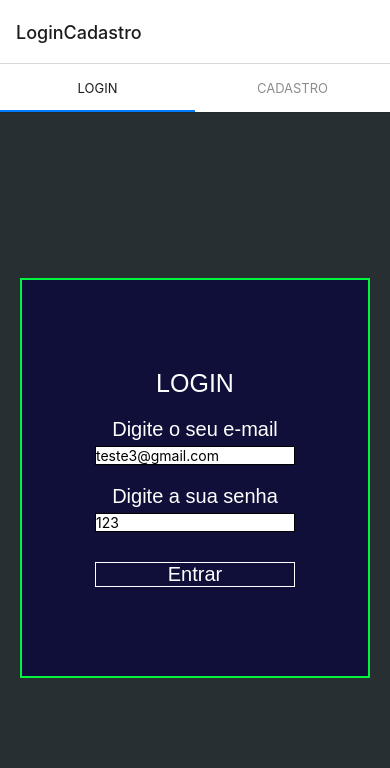
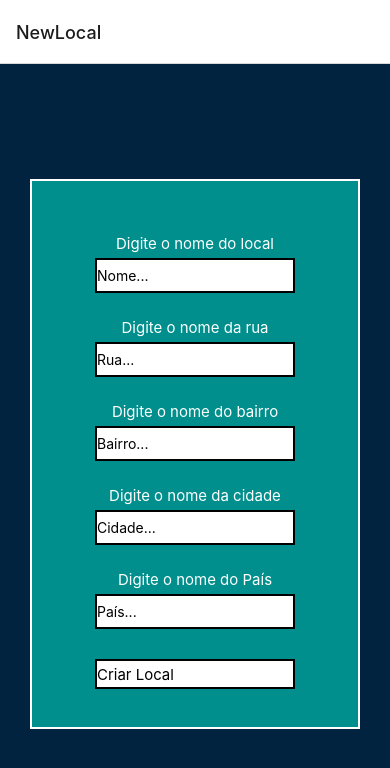
Before and after one commit to batista29/tcc, a React Native app in the folder playOnMatch/mobile/playonmatch/: screen / in a window 390 px wide. Shown: the top 768 px of the page. Built offline with nearby package versions, Linux system fonts and the light colour scheme.

Commit message:
Tela local feita

```diff
--- a/playOnMatch/mobile/playonmatch/App.js
+++ b/playOnMatch/mobile/playonmatch/App.js
@@ -2,9 +2,10 @@ import * as React from 'react';
 import { NavigationContainer } from '@react-navigation/native';
 import { createNativeStackNavigator } from '@react-navigation/native-stack';
 
-import LoginCadastro from './src/pages/index';
-import Main from './src/pages/home/index.js';
-import NewPartida from './src/pages/createPartida/index.js';
+// import LoginCadastro from './src/pages/index';
+// import Main from './src/pages/home/index.js';
+// import NewPartida from './src/pages/createPartida/index.js';
+import NewLocal from './src/pages/createLocal/index.js';
 
 const Stack = createNativeStackNavigator();
 
@@ -12,9 +13,10 @@ export default function App() {
   return (
     <NavigationContainer>
       <Stack.Navigator>
-        <Stack.Screen name="LoginCadastro" component={LoginCadastro} />
+        {/* <Stack.Screen name="LoginCadastro" component={LoginCadastro} />
         <Stack.Screen name="Main" component={Main} />
-        <Stack.Screen name="NewPartida" component={NewPartida} />
+        <Stack.Screen name="NewPartida" component={NewPartida} /> */}
+        <Stack.Screen name="NewLocal" component={NewLocal} />
       </Stack.Navigator>
     </NavigationContainer>
   );
--- /dev/null
+++ b/playOnMatch/mobile/playonmatch/src/pages/createLocal/index.js
@@ -0,0 +1,135 @@
+import { useEffect, useState } from 'react'
+import { StyleSheet, Text, View, TextInput, TouchableOpacity } from 'react-native'
+export default function NewPartida() {
+
+    const [nome, setNome] = useState("")
+    const [rua, setRua] = useState("")
+    const [bairro, setBairro] = useState("")
+    const [cidade, setCidade] = useState("")
+    const [pais, setPais] = useState("")
+
+    let dados = {
+        nome: nome,
+        rua: rua,
+        bairro: bairro,
+        cidade: cidade,
+        pais: pais
+    }
+
+    const cadastrarLocal = () => {
+        fetch(`http://10.87.207.7:3000/criarLocal`, {
+            method: 'POST',
+            headers: {
+                Accept: 'application/json',
+                'Content-Type': 'application/json'
+            },
+            body: JSON.stringify(dados)
+        }
+        )
+            .then(res => {
+                console.log(res)
+                if (res.status == 201) {
+                    alert("Sucesso")
+                    // navition.navigate("Main")
+                } else {
+                    alert("Erro")
+                }
+            })
+            .then(data => { console.log(data) })
+    }
+
+    return (
+        <View style={styles.container}>
+            <View style={styles.main}>
+                <Text style={styles.texto}>Digite o nome do local</Text>
+                <TextInput style={styles.input}
+                    value={nome} onChangeText={(value) => {
+                        setNome(value)
+                    }}
+                    placeholder='Nome...'>
+                </TextInput>
+                <Text style={styles.texto}>Digite o nome da rua</Text>
+                <TextInput style={styles.input}
+                    value={rua} onChangeText={(value) => {
+                        setRua(value)
+                    }}
+                    placeholder='Rua...'>
+
+                </TextInput>
+                <Text style={styles.texto}>Digite o nome do bairro</Text>
+                <TextInput style={styles.input}
+                    value={bairro} onChangeText={(value) => {
+                        setBairro(value)
+                    }}
+                    placeholder='Bairro...'>
+
+                </TextInput>
+                <Text style={styles.texto}>Digite o nome da cidade</Text>
+                <TextInput style={styles.input}
+                    value={cidade} onChangeText={(value) => {
+                        setCidade(value)
+                    }}
+                    placeholder='Cidade...'>
+
+                </TextInput>
+                <Text style={styles.texto}>Digite o nome do País</Text>
+                <TextInput style={styles.input}
+                    value={pais} onChangeText={(value) => {
+                        setPais(value)
+                    }}
+                    placeholder='País...'>
+
+                </TextInput>
+                <TouchableOpacity style={styles.btnCriar} onPress={() => {
+                    cadastrarLocal()
+                }}>
+                    <Text style={styles.textoBtn}>Criar Local</Text>
+                </TouchableOpacity>
+            </View>
+        </View>
+    )
+}
+
+const styles = StyleSheet.create({
+
+    container: {
+        flex: 1,
+        backgroundColor: '#012340',
+        alignItems: 'center',
+        justifyContent: 'center'
+    },
+    main: {
+        height: '550px',
+        width: '330px',
+        alignItems: 'center',
+        justifyContent: 'center',
+        border: '2px solid white',
+        backgroundColor: '#008F8C'
+    },
+    texto: {
+        color: 'white',
+        fontSize: '15px',
+        marginTop: '15px',
+        marginBottom: '5px'
+    },
+    textoBtn: {
+        color: 'black',
+        fontSize: '15px',
+    },
+    input: {
+        marginBottom: '10px',
+        border: '2px solid black',
+        height: '35px',
+        width: '200px',
+        backgroundColor: 'white'
+    },
+    btnCriar: {
+        height: '30px',
+        width: '200px',
+        border: '2px solid black',
+        textAlign: 'center',
+        justifyContent: 'center',
+        marginTop: '20px',
+        backgroundColor: 'white'
+    }
+})
```
